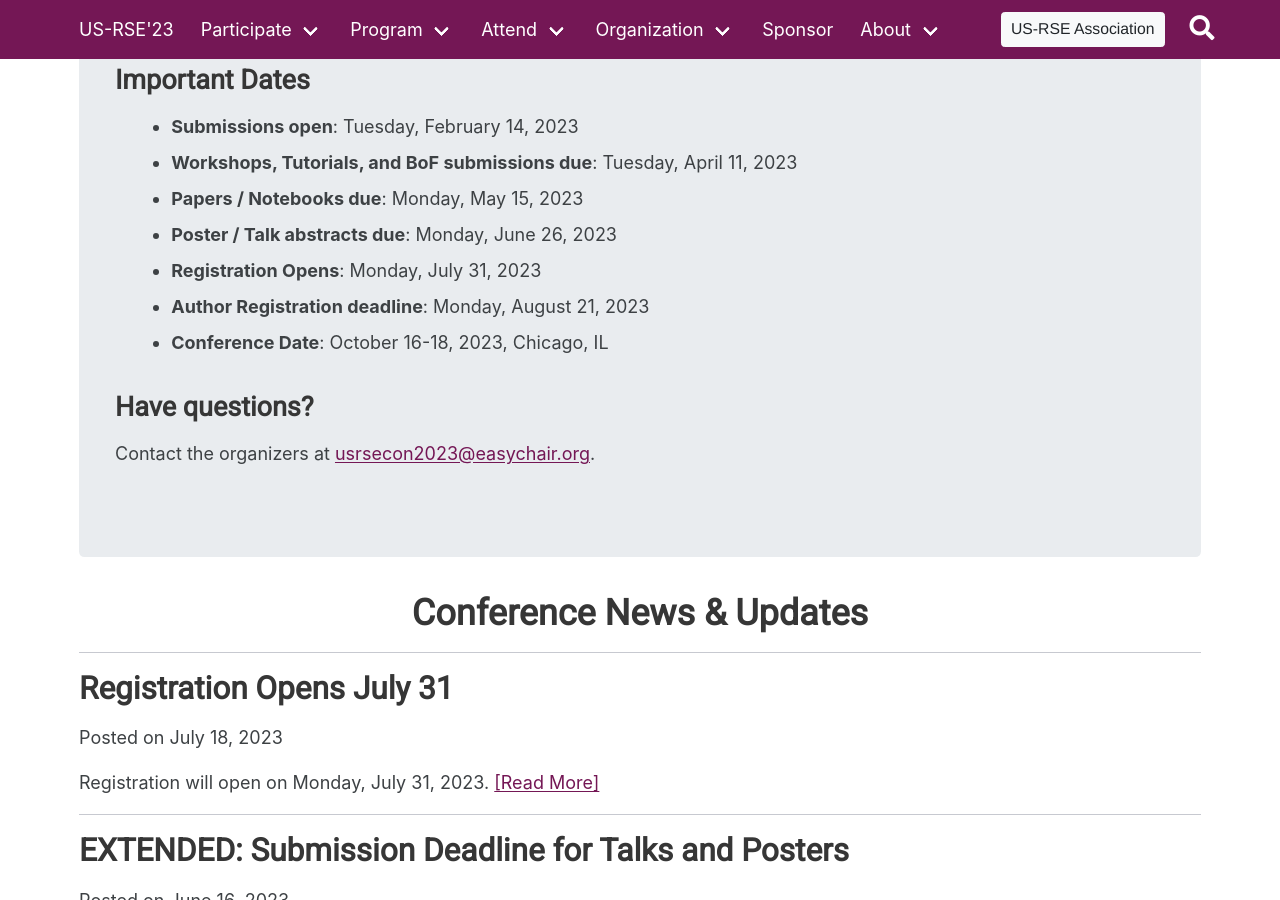
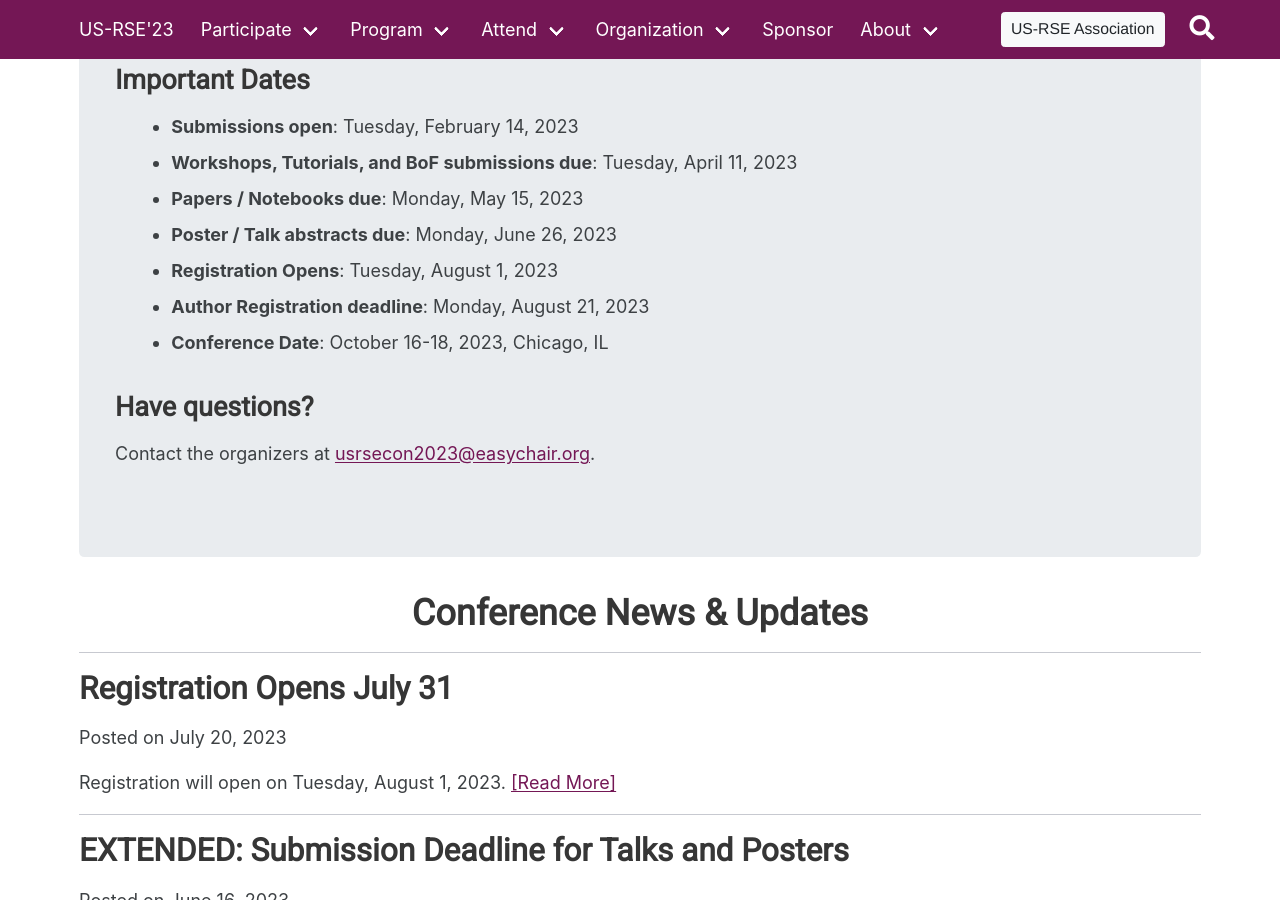
Before and after one commit to USRSE/usrse23, a Jekyll site: the page built from index.html, in a window 1280 px wide and 900 px high, scrolled down 1587 px. Built offline with Jekyll 4.4.1, drawn with Linux system fonts in a browser that asks for light colours; the list of posts is cut into pages by our own code; a style sheet for code colours, icons or effects is not loaded.

Commit message:
Update dates to new registration/notification

```diff
--- a/_posts/2023-07-18-registration-open-date.md
+++ b/_posts/2023-07-20-registration-open-date.md
@@ -1,11 +1,11 @@
 ---
 layout: post
 title: "Registration Opens July 31"
-date: 2023-07-18
+date: 2023-07-20
 tags:
 ---
 
-Registration will open on **Monday, July 31, 2023**.
+Registration will open on **Tuesday, August 1, 2023**.
 
 We offer two different types of registration:
 
--- a/index.html
+++ b/index.html
@@ -52,7 +52,7 @@
   <li><b>Workshops, Tutorials, and BoF submissions due</b>: Tuesday, April 11, 2023</li>
   <li><b>Papers / Notebooks due</b>: Monday, May 15, 2023</li>
   <li><b>Poster / Talk abstracts due</b>: Monday, June 26, 2023
-  <li><b>Registration Opens</b>: Monday, July 31, 2023</li>
+  <li><b>Registration Opens</b>: Tuesday, August 1, 2023</li>
   <li><b>Author Registration deadline</b>: Monday, August 21, 2023</li>
   <li><b>Conference Date</b>: October 16-18, 2023, Chicago, IL</li>
   </ul>
--- a/pages/about/dates.md
+++ b/pages/about/dates.md
@@ -16,12 +16,12 @@
 - **Papers / Notebooks due**: Monday, May 15, 2023
 - **Notification of authors for papers / notebooks**: Monday, June 26, 2023
 - **Poster / Talk abstracts due**: Monday, June 26, 2023
-- **Camera-ready papers / notebooks due**: Monday, July 24, 2023 - **EXTENDED**
-- **Notification of authors for posters / talks**: Monday, July 24, 2023
-- **Registration opens**: Monday, July 31, 2023
+- **Camera-ready papers / notebooks due**: Monday, July 24, 2023
+- **Notification of authors for posters / talks**: Monday, July 31, 2023
+- **Registration opens**: Tuesday, August 1, 2023
 - **Registration for authors**: Monday, August 21, 2023
 - **Camera-ready posters due**: Monday, August 28, 2023
-- **Early-bird registration ends**: Saturday, September 9, 2023
+- **Early-bird registration ends**: Friday, September 8, 2023
 - **Program finalized**: Friday, September 15, 2023
 
 
--- a/pages/attend/registration.md
+++ b/pages/attend/registration.md
@@ -18,4 +18,4 @@
 
 Early bird registration ends on **September 8, 2023**.
 
-Registration opens on **July 31, 2023**.
+Registration opens on **August 1, 2023**.
```
Also changed, not shown: pages/participate/participate.md (+5 -7 lines).
